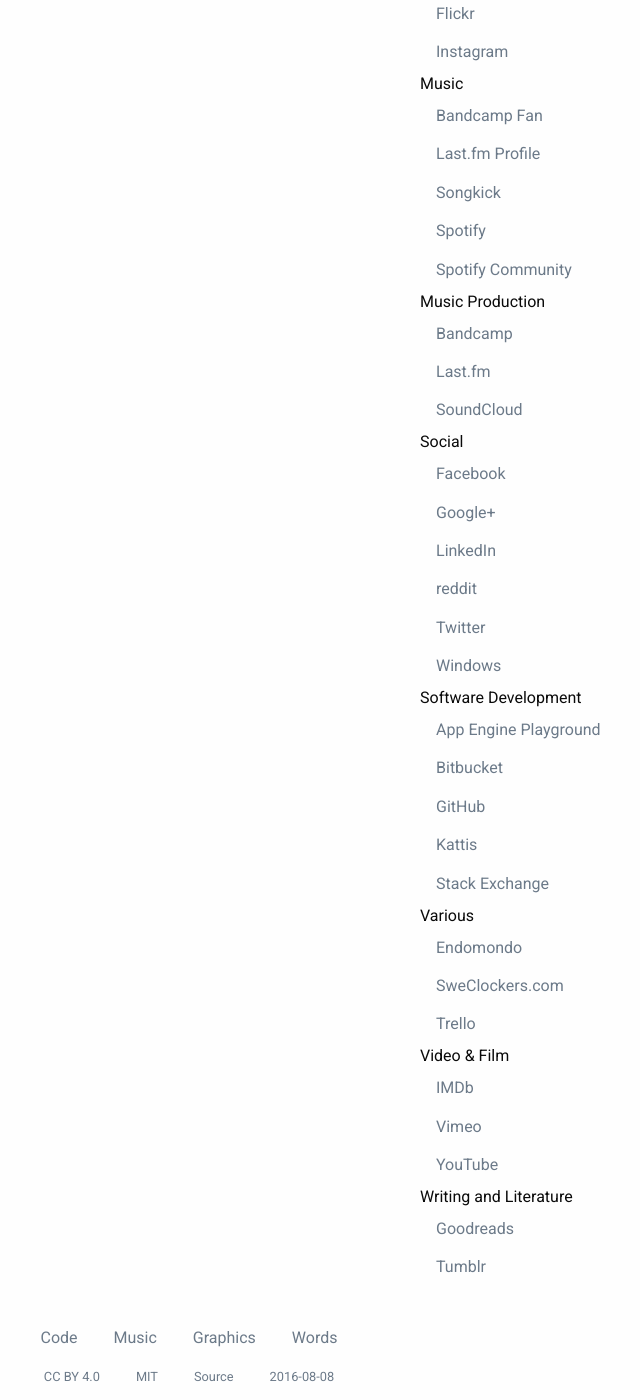
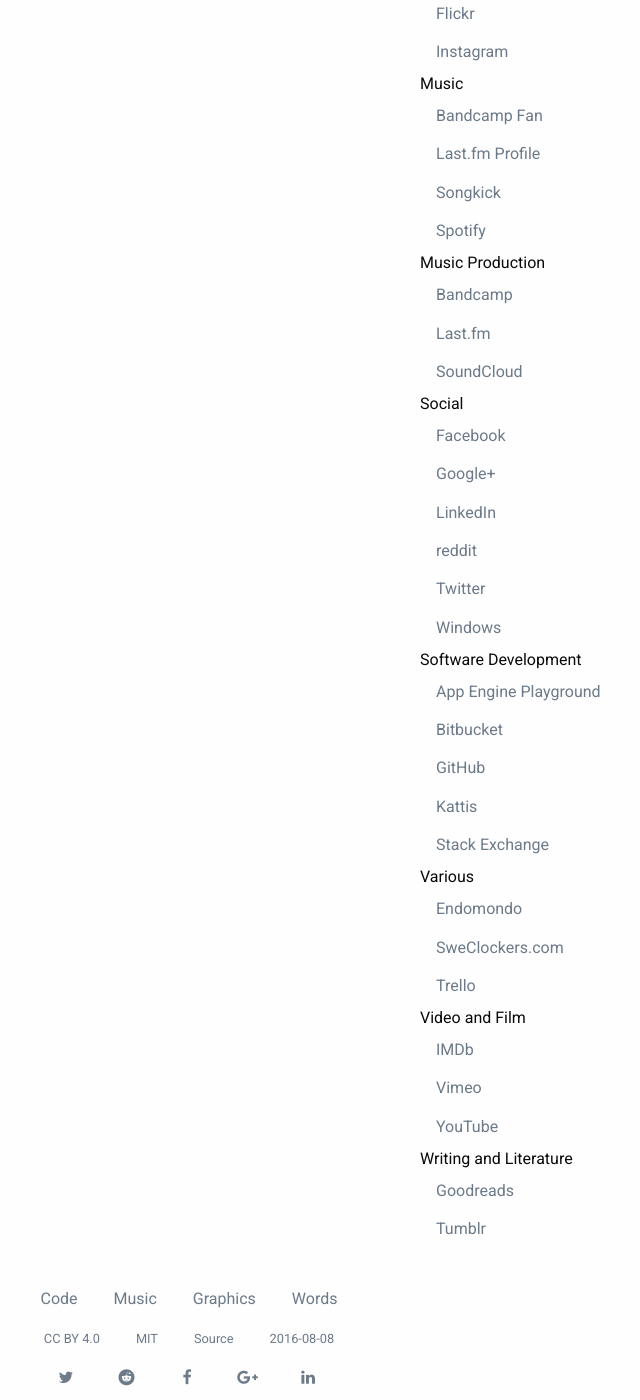
Before and after one commit to hlilje/hlilje.github.io, a Jekyll site: the page built from music.html, in a window 1280 px wide and 1400 px high, scrolled down 949 px. Shown: the whole window, without its empty margins (451-1091 px from the left). Built offline with Jekyll 4.4.1, drawn with Linux system fonts in a browser that asks for light colours; nearby versions of some CDN libraries.

Commit message:
Fix links

```diff
--- a/_data/links.yml
+++ b/_data/links.yml
@@ -27,7 +27,6 @@
     "Last.fm Profile": http://www.last.fm/user/LordHali
     "Songkick": https://www.songkick.com/users/hlilje
     "Spotify": https://open.spotify.com/user/vaexelverkan
-    "Spotify Community": https://community.spotify.com/t5/user/viewprofilepage/user-id/576212
 "Music Production":
     "Bandcamp": https://hlilje.bandcamp.com/
     "Last.fm": http://www.last.fm/music/Hampus+Liljekvist
@@ -49,7 +48,7 @@
     "Endomondo": http://www.endomondo.com/profile/4111167
     "SweClockers.com": http://www.sweclockers.com/profil/vaexelverkan
     "Trello": https://trello.com/hlilje
-"Video & Film":
+"Video and Film":
     "IMDb": http://www.imdb.com/user/ur59667738/
     "Vimeo": https://vimeo.com/hlilje
     "YouTube": https://www.youtube.com/user/HampusLiljekvist
```
